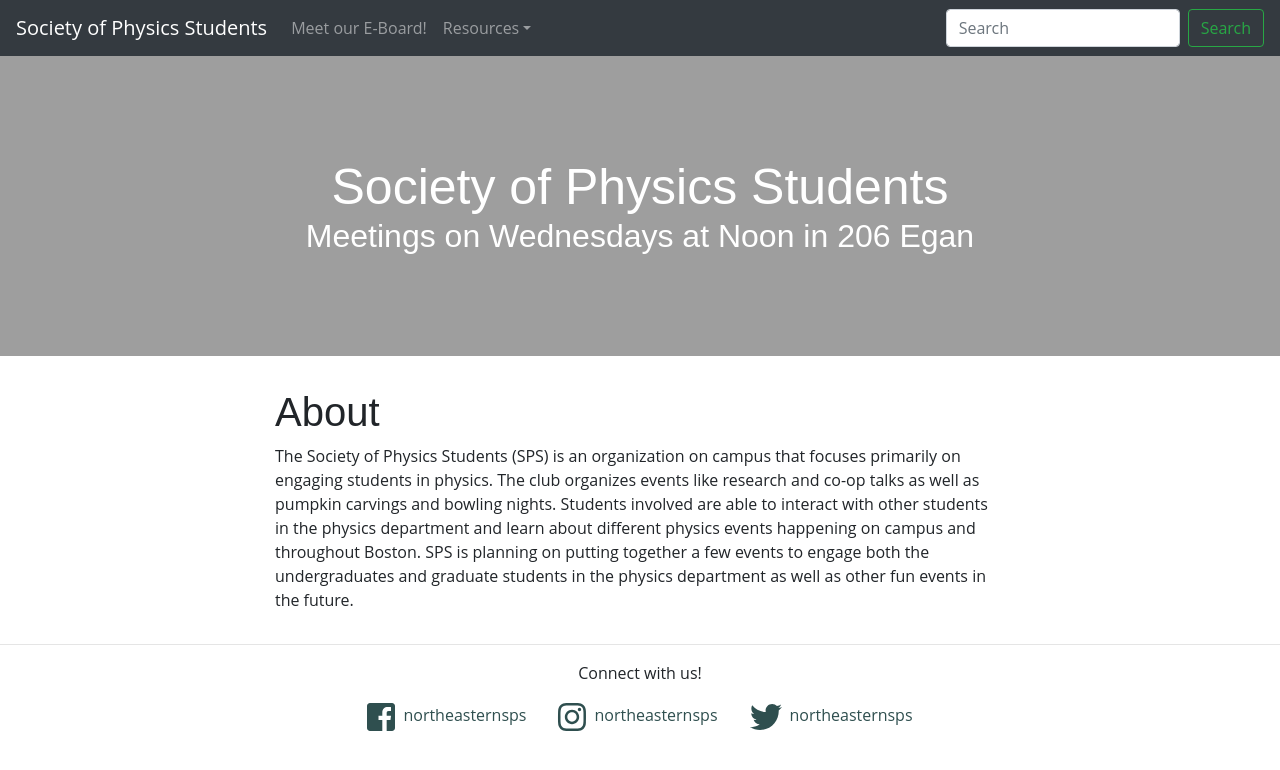
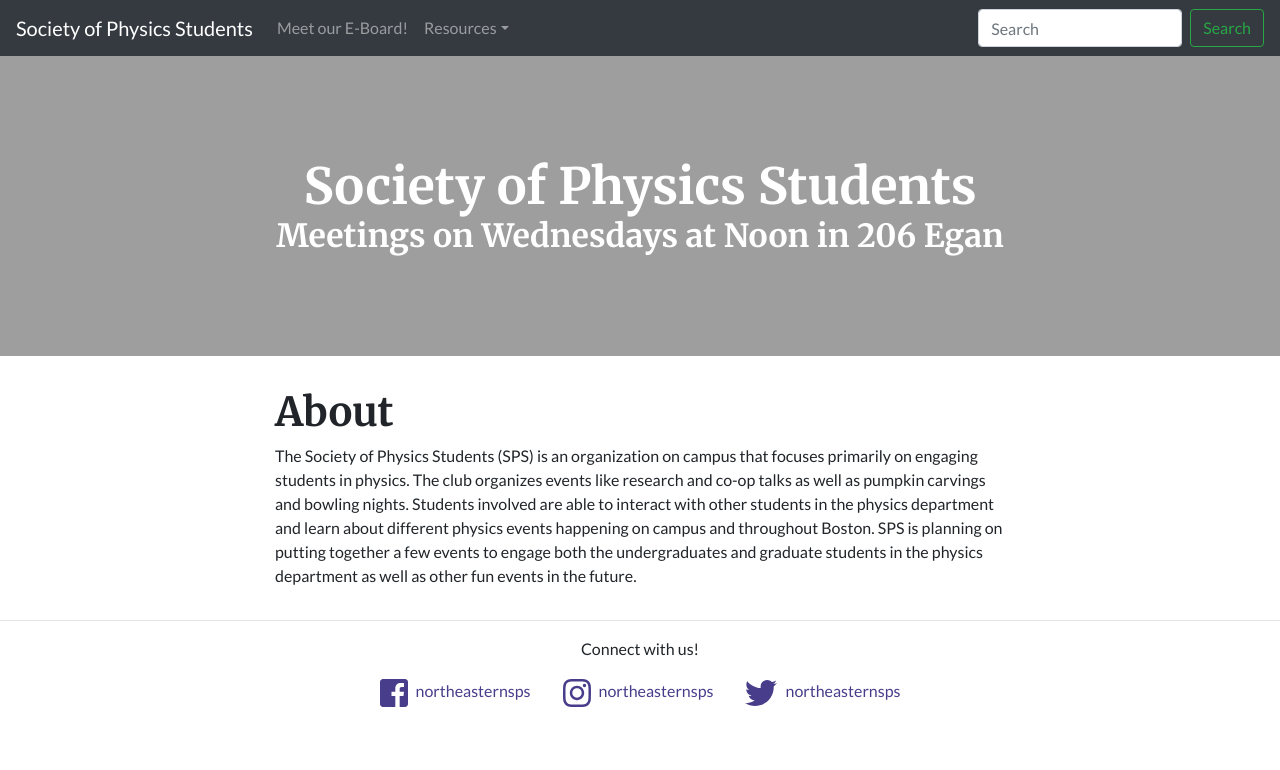
Before and after one commit to vegajustin26/sps-website, a Jekyll site: the page built from index.md, in a window 1280 px wide. Shown: the top 770 px of the page. Built offline with Jekyll 4.4.1, drawn with Linux system fonts in a browser that asks for light colours; nearby versions of some CDN libraries.

Commit message:
change typefaces, edit mixins, override bootstrap styles

```diff
--- /dev/null
+++ b/_sass/_bootstrap-overrides.scss
@@ -0,0 +1,4 @@
+.container {
+    padding-left: 1.5em;
+    padding-right: 1.5em;
+}
--- a/_sass/_cards.scss
+++ b/_sass/_cards.scss
@@ -3,6 +3,7 @@
     box-shadow: 0 1px 3px rgba(0,0,0,0.12), 0 1px 2px rgba(0,0,0,0.24);
     transition: all 0.3s cubic-bezier(.25,.8,.25,1);
     border: none;
+    line-height: 1.5;
 }
 
 .card:hover {
--- a/_sass/_featured-header.scss
+++ b/_sass/_featured-header.scss
@@ -1,5 +1,6 @@
 .featured-banner {
     height: 300px;
+    margin-top: 2rem;
     text-align: center;
     color: white;
     display: flex;
--- a/_sass/_global.scss
+++ b/_sass/_global.scss
@@ -16,16 +16,28 @@ h6 {
 }
 
 a {
-  color: darkslategray;
+  color: $primary;
   transition: .5s;
 }
 
 * + .container {
-  margin-top: 2em;
+  margin-top: 2rem;
 }
 
 header + .container {
-  margin-top: 4em;
+  margin-top: 4rem;
+}
+
+main article {
+  h1,
+  h2,
+  h3,
+  h4,
+  h5,
+  h6 {
+    margin-top: 2rem;
+    margin-bottom: 2rem;
+  }
 }
 
 // .btn-xl {
--- a/_sass/_mixins.scss
+++ b/_sass/_mixins.scss
@@ -1,10 +1,16 @@
-  @mixin heading-font {
-  font-family: 'Oswald', sans-serif;
-  font-weight: 500 !important;
+@mixin heading-font {
+font-family: 'Merriweather', serif;
+font-weight: 700 !important;
 }
 
 @mixin body-font {
-  font-family: 'Open Sans', sans-serif;
+  font-family: 'Lato', sans-serif;
+  font-size: 1rem !important;
+}
+
+@mixin body-font-wide {
+  @include body-font;
+  line-height: 2;
 }
 
 @mixin lead-font {
--- a/_sass/_variables.scss
+++ b/_sass/_variables.scss
@@ -1,4 +1,8 @@
 // Variables
+
+// Import fonts
+
+@import url('https://fonts.googleapis.com/css?family=Lato:300,400|Merriweather:700');
 
 // Restated Bootstrap Variables
 
@@ -14,5 +18,5 @@ $gray-800: #343a40 !default;
 $gray-900: #212529 !default;
 $black: #000 !default;
 
-$primary: #bd0760 !default;
+$primary: darkslateblue !default;
 $secondary: #bd0760 !default;
```
